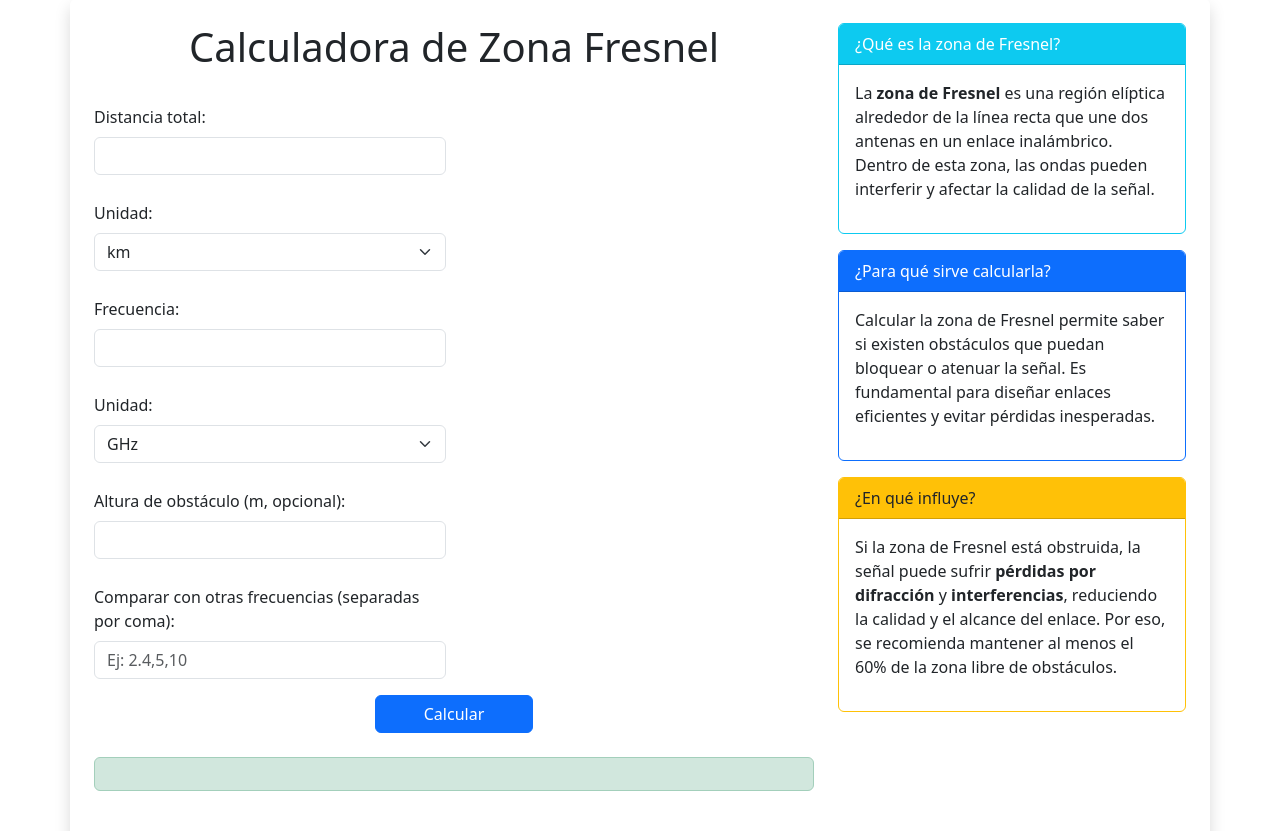
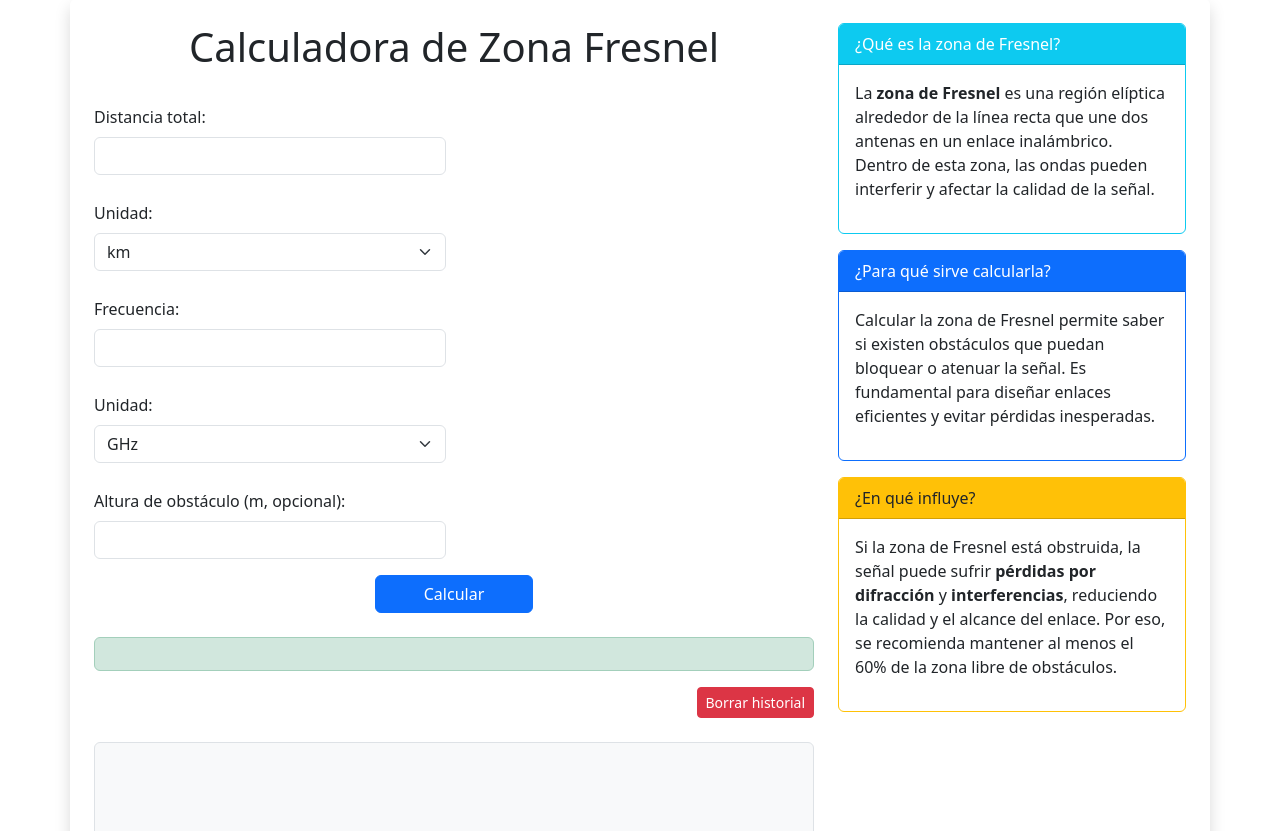
Before and after one commit to YagoBona/Fresnel, a Flask app: page / in a window 1280 px wide. Shown: the part 69-900 px from the top of the page. Run offline with Flask 3, Linux system fonts and the light colour scheme; a map, chart or similar area stays blank.

Commit message:
Arreglo de calculo

```diff
--- a/app.py
+++ b/app.py
@@ -1,3 +1,19 @@
+from flask import Flask, render_template, request, jsonify, session
+import math
+from collections import deque
+
+app = Flask(__name__)
+app.secret_key = 'supersecretkey'
+
+# ...existing code...
+
+
+# ...existing code...
+
+@app.route('/borrar_historial', methods=['POST'])
+def borrar_historial():
+    session['historial'] = []
+    return jsonify({'mensaje': 'Historial borrado'})
 from flask import Flask, render_template, request, jsonify, session
 import math
 from collections import deque
@@ -18,7 +34,6 @@ def calcular():
         frecuencia = float(data.get('frecuencia', 0))
         unidad_frecuencia = data.get('unidad_frecuencia', 'GHz')
         altura_obstaculo = float(data.get('altura_obstaculo', 0))
-        comparar_frecuencias = data.get('comparar_frecuencias', [])
     except Exception:
         return jsonify({'error': 'Datos inválidos'}), 400
 
@@ -33,7 +48,9 @@ def calcular():
     else:
         frecuencia_GHz = frecuencia
 
-    fresnel = 17.32 * math.sqrt(distancia_km / (4 * frecuencia_GHz))
+    # Fórmula según imagen: F1[m] = 8.656 * sqrt(D[km]/f[GHz])
+    fresnel_raw = 8.656 * math.sqrt(distancia_km / frecuencia_GHz)
+    fresnel = math.trunc(fresnel_raw * 1000) / 1000
 
 
     if frecuencia_GHz > 0 and distancia_km > 0:
@@ -50,34 +67,27 @@ def calcular():
             obstaculo_afecta = True
 
     explicacion = (
-        f"La zona de Fresnel calculada es de {round(fresnel,2)} m. "
-        f"La pérdida por espacio libre es de {round(perdida_espacio_libre,2) if perdida_espacio_libre else 'N/A'} dB. "
+        f"La zona de Fresnel calculada es de {fresnel} m. "
+        f"La pérdida por espacio libre es de {perdida_espacio_libre if perdida_espacio_libre else 'N/A'} dB. "
         f"{'El obstáculo afecta la zona de Fresnel.' if obstaculo_afecta else 'No hay obstrucción significativa.'}"
     )
 
     comparaciones = []
-    for freq in comparar_frecuencias:
-        try:
-            freq_val = float(freq)
-            fresnel_comp = 17.32 * math.sqrt(distancia_km / (4 * (freq_val/1000.0 if unidad_frecuencia=='MHz' else freq_val)))
-            comparaciones.append({'frecuencia': freq_val, 'fresnel': round(fresnel_comp,2)})
-        except:
-            continue
+    comparaciones = []  # Eliminado, no se calculan comparaciones
 
-    if 'historial' not in session:
-        session['historial'] = []
-    historial = session['historial']
+    # Siempre tomar el historial de la sesión, si no existe, crear uno vacío
+    historial = session.get('historial', [])
+    # Si el historial fue borrado, será una lista vacía
     resultado = {
         'distancia': distancia,
         'unidad_distancia': unidad_distancia,
         'frecuencia': frecuencia,
         'unidad_frecuencia': unidad_frecuencia,
-        'fresnel': round(fresnel,2),
-        'perdida_espacio_libre': round(perdida_espacio_libre,2) if perdida_espacio_libre else None,
+        'fresnel': fresnel,
+        'perdida_espacio_libre': perdida_espacio_libre if perdida_espacio_libre else None,
         'altura_obstaculo': altura_obstaculo,
         'obstaculo_afecta': obstaculo_afecta,
         'explicacion': explicacion,
-        'comparaciones': comparaciones
     }
     historial.append(resultado)
     session['historial'] = historial[-10:]
--- a/static/script.js
+++ b/static/script.js
@@ -1,3 +1,13 @@
+// Borrar historial
+document.addEventListener('DOMContentLoaded', function() {
+    const btn = document.getElementById('borrarHistorial');
+    if (btn) {
+        btn.addEventListener('click', async function() {
+            await fetch('/borrar_historial', { method: 'POST' });
+            document.getElementById('historial').innerHTML = '<b>Historial de cálculos:</b> <i>Vacío</i>';
+        });
+    }
+});
 document.getElementById('fresnelForm').addEventListener('submit', async function(e) {
     e.preventDefault();
 
@@ -6,16 +16,13 @@ document.getElementById('fresnelForm').addEventListener('submit', async function
     const frecuencia = document.getElementById('frecuencia').value;
     const unidad_frecuencia = document.getElementById('unidad_frecuencia').value;
     const altura_obstaculo = document.getElementById('altura_obstaculo').value;
-    const comparar_frecuencias = document.getElementById('comparar_frecuencias').value
-        .split(',').map(f => f.trim()).filter(f => f.length > 0);
-
+    // Eliminado comparar_frecuencias
     const payload = {
         distancia,
         unidad_distancia,
         frecuencia,
         unidad_frecuencia,
-        altura_obstaculo,
-        comparar_frecuencias
+        altura_obstaculo
     };
 
     const response = await fetch('/calcular', {
@@ -31,25 +38,20 @@ document.getElementById('fresnelForm').addEventListener('submit', async function
     }
 
     const res = data.resultado;
-    document.getElementById('resultado').innerHTML = `<b>Radio de la zona de Fresnel:</b> ${res.fresnel} m<br>
-        <b>Pérdida por espacio libre:</b> ${res.perdida_espacio_libre ?? 'N/A'} dB<br>
-        <b>Obstáculo:</b> ${res.altura_obstaculo ? res.altura_obstaculo + ' m' : 'No especificado'}<br>
+    function formatNum(n) {
+        return (typeof n === 'number') ? n.toFixed(3) : n;
+    }
+    document.getElementById('resultado').innerHTML = `<b>Radio de la zona de Fresnel:</b> ${formatNum(res.fresnel)} m<br>
+        <b>Pérdida por espacio libre:</b> ${res.perdida_espacio_libre !== null ? formatNum(res.perdida_espacio_libre) : 'N/A'} dB<br>
+        <b>Obstáculo:</b> ${res.altura_obstaculo ? formatNum(res.altura_obstaculo) + ' m' : 'No especificado'}<br>
         <b>¿Obstruye?</b> ${res.obstaculo_afecta ? 'Sí' : 'No'}`;
     document.getElementById('explicacion').innerText = res.explicacion;
 
-    let compHtml = '';
-    if (res.comparaciones && res.comparaciones.length > 0) {
-        compHtml = '<b>Comparación de radios de Fresnel:</b><ul>';
-        res.comparaciones.forEach(c => {
-            compHtml += `<li>Frecuencia: ${c.frecuencia} ${unidad_frecuencia} → Radio: ${c.fresnel} m</li>`;
-        });
-        compHtml += '</ul>';
-    }
-    document.getElementById('comparaciones').innerHTML = compHtml;
+
 
     let histHtml = '<b>Historial de cálculos:</b><ol>';
     data.historial.forEach(h => {
-        histHtml += `<li>${h.distancia} ${h.unidad_distancia}, ${h.frecuencia} ${h.unidad_frecuencia} → ${h.fresnel} m</li>`;
+        histHtml += `<li>${formatNum(h.distancia)} ${h.unidad_distancia}, ${formatNum(h.frecuencia)} ${h.unidad_frecuencia} → ${formatNum(h.fresnel)} m</li>`;
     });
     histHtml += '</ol>';
     document.getElementById('historial').innerHTML = histHtml;
--- a/templates/index.html
+++ b/templates/index.html
@@ -38,10 +38,7 @@
                 <label for="altura_obstaculo" class="form-label">Altura de obstáculo (m, opcional):</label>
                 <input type="number" id="altura_obstaculo" class="form-control" step="0.1">
             </div>
-            <div class="col-md-6">
-                <label for="comparar_frecuencias" class="form-label">Comparar con otras frecuencias (separadas por coma):</label>
-                <input type="text" id="comparar_frecuencias" class="form-control" placeholder="Ej: 2.4,5,10">
-            </div>
+            <!-- Eliminado campo de comparación de frecuencias -->
             <div class="col-12 text-center">
                 <button type="submit" class="btn btn-primary px-5">Calcular</button>
             </div>
@@ -49,8 +46,11 @@
 
         <div id="resultado" class="alert alert-success mt-4"></div>
         <div id="explicacion" class="mt-2"></div>
-        <div id="comparaciones" class="mt-2"></div>
-        <div id="historial" class="mt-2"></div>
+    <!-- Eliminado div de comparaciones -->
+        <div class="d-flex justify-content-between align-items-center mt-2">
+            <div id="historial"></div>
+            <button id="borrarHistorial" class="btn btn-danger btn-sm ms-3" type="button">Borrar historial</button>
+        </div>
 
                 <canvas id="grafico" class="mt-4 border rounded" style="background:#f8f9fa;"></canvas>
             </div>
```
